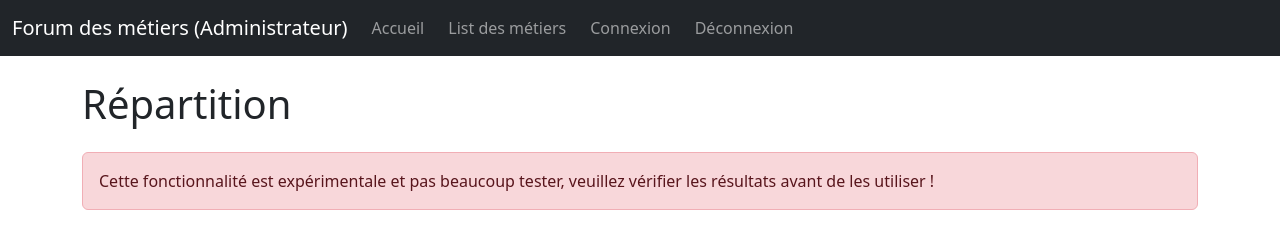
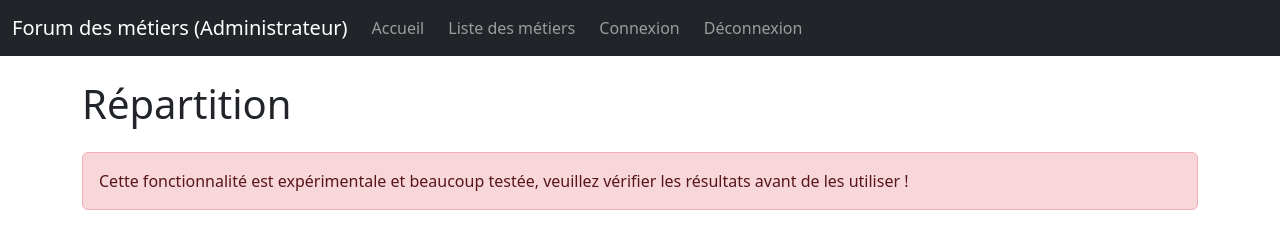
Before and after one commit to Guihudge/ForumDesMetiers, a Flask app: page /repart in a window 1280 px wide. Shown: the top 227 px of the page. Run offline with Flask 3, Linux system fonts and the light colour scheme; a user stored in the database is signed in; data comes from the database, SQL or seed files in the repository; some libraries are stand-ins or nearby versions.

Commit message:
Fix oatographe templates

```diff
--- a/app/templates/base.html
+++ b/app/templates/base.html
@@ -26,7 +26,7 @@
                 <a class="nav-link" href="{{ url_for('dashboard') }}">Accueil</a>
               </li>
               <li class="nav-item me-2">
-                <a class="nav-link" href="{{ url_for('jobs') }}">List des métiers</a>
+                <a class="nav-link" href="{{ url_for('jobs') }}">Liste des métiers</a>
               </li>
               <li class="nav-item me-2">
                 <a class="nav-link" href="{{ url_for('login') }}">Connexion</a>
--- a/app/templates/repart.html
+++ b/app/templates/repart.html
@@ -14,7 +14,7 @@
 <div class="container mt-4">
     <h1 class="mb-4">Répartition</h1>
     <div class="alert alert-danger" role="alert">
-        Cette fonctionnalité est expérimentale et pas beaucoup tester, veuillez vérifier les résultats avant de les utiliser !
+        Cette fonctionnalité est expérimentale et beaucoup testée, veuillez vérifier les résultats avant de les utiliser !
     </div>
     <!-- Ton contenu ici -->
     <form method="POST">
--- a/app/templates/summary.html
+++ b/app/templates/summary.html
@@ -34,7 +34,7 @@
     </table>
     {% else %}
     <div class="alert alert-danger">
-        Une erreur s'est produite.
+        Une erreur c'est produite.
     </div>
     {% endif %}
 </div>
--- a/app/templates/teatcherDashBoard.html
+++ b/app/templates/teatcherDashBoard.html
@@ -55,7 +55,7 @@
     </div>
     {% else %}
     <div class="list-group">
-        Auccun élève enregistré
+        Aucun élève enregistré
     </div>
     {% endif %}
 
```
